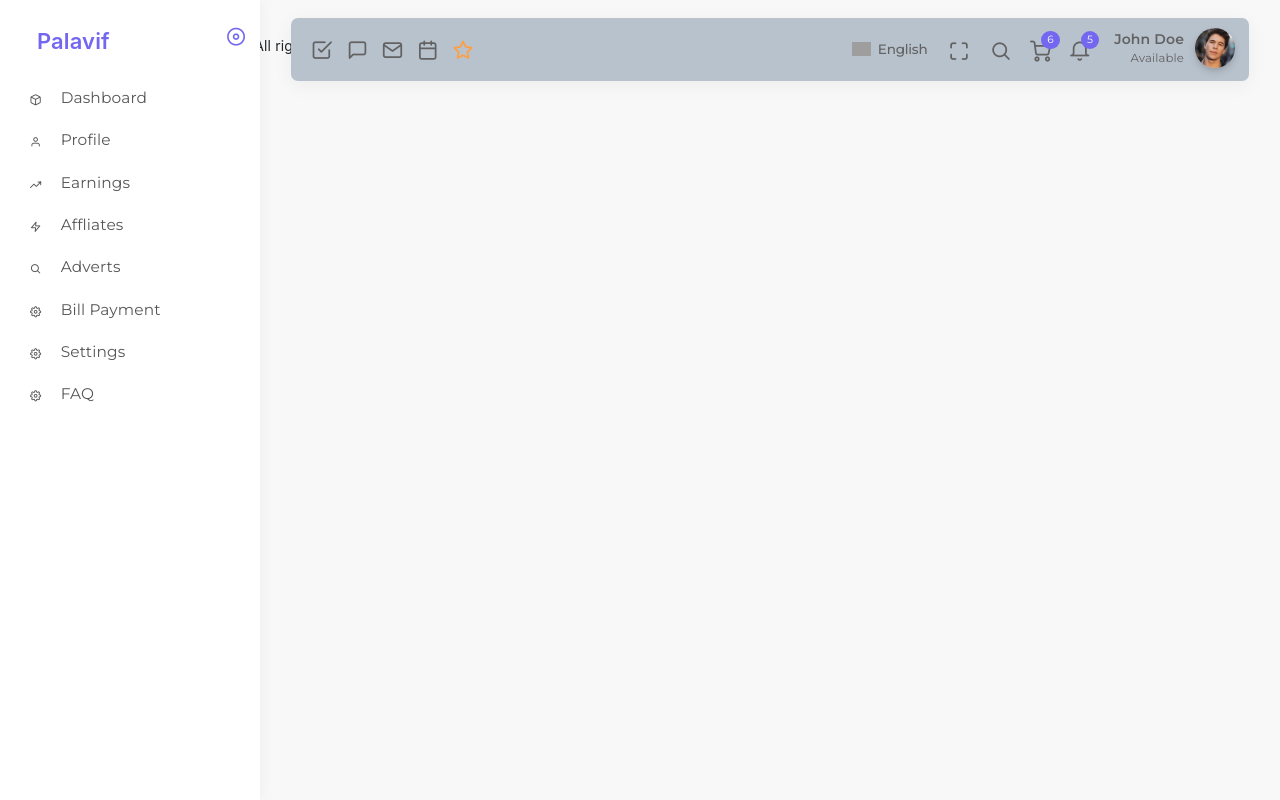
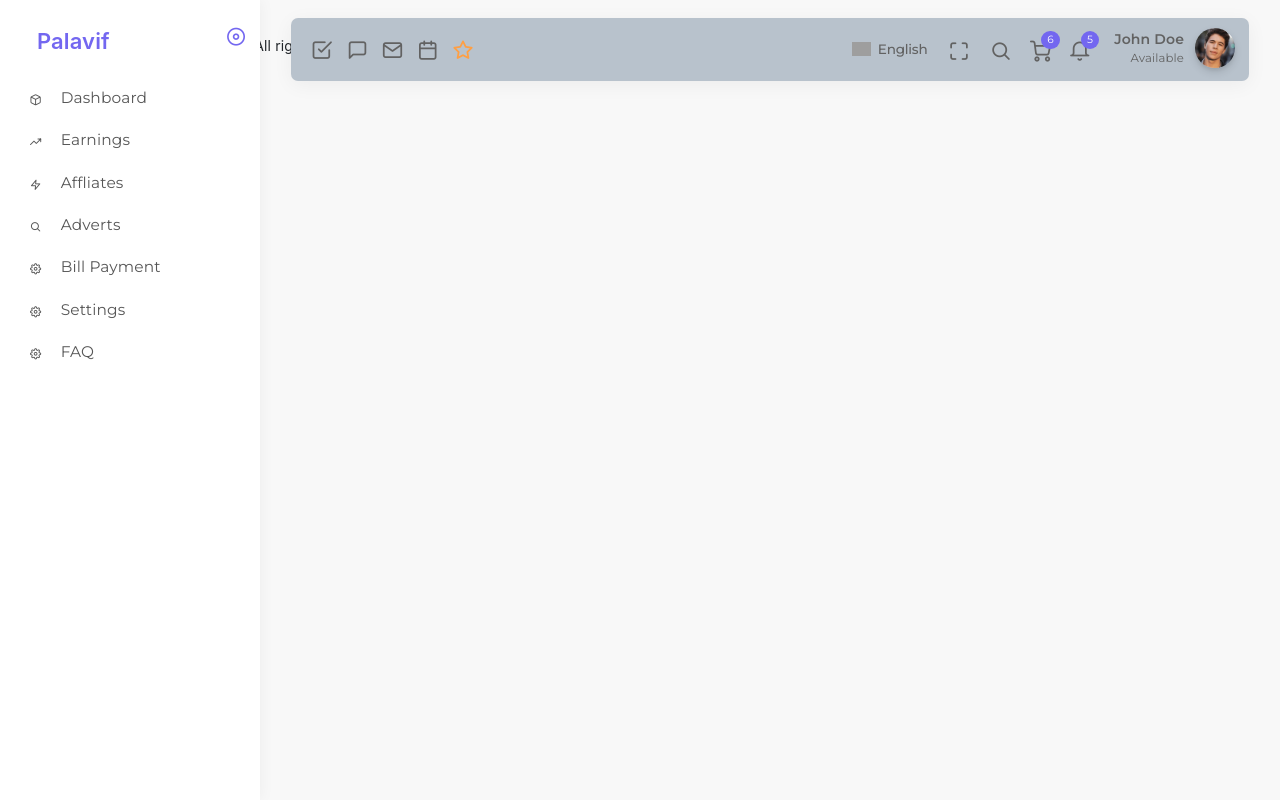
Before and after one commit to boiyelove/palavif, a Django app: page /adverts/ in a window 1280 px wide. Run offline with Django 3.2, Linux system fonts and the light colour scheme; some libraries are stand-ins or nearby versions; grey boxes are pictures that could not be loaded.

Commit message:
removed profile functionality for tautaulogy

```diff
--- a/accounts/urls.py
+++ b/accounts/urls.py
@@ -4,7 +4,6 @@ from . import views
 urlpatterns = [
 
 	path('account_settings/', views.AccountSettings.as_view(), name='account-settings'),
-	path('profile/', views.UserProfile.as_view(), name='account-profile'),
 	path('', views.Login.as_view(), name='login'),
 	path('register/', views.Register.as_view(), name='register'),
 	path('dashboard/',views.Dashboard.as_view(), name='dashboard'),
--- a/accounts/views.py
+++ b/accounts/views.py
@@ -27,9 +27,6 @@ class CompleteRegistration(FormView):
 class AccountSettings(TemplateView):
 	template_name = 'account_settings.html'
 
-class UserProfile(TemplateView):
-	template_name = 'profile.html'
-
 class Login(TemplateView):
 	template_name = 'account/login.html'
 
--- a/templates/sidenav.html
+++ b/templates/sidenav.html
@@ -17,8 +17,6 @@
 
                 <li class=" nav-item"><a href="{% url 'dashboard' %}"><i class="feather icon-box"></i><span class="menu-title" data-i18n="Profile">Dashboard</span></a>
                 </li>
-                <li class="nav-item"><a href="{% url 'account-profile' %}"><i class="feather icon-user icon-user"></i><span class="menu-title" data-i18n="Account Settings">Profile</span></a>
-                </li>
                 <li class=" nav-item"><a href="{% url 'earnings' %}"><i class="feather icon-trending-up"></i><span class="menu-title" data-i18n="Earnings">Earnings</span></a>
                 </li>
                 <li class=" nav-item"><a href="{% url 'affliates' %}"><i class="feather icon-zap"></i><span class="menu-title" data-i18n="Affliates">Affliates</span></a>
```
Also changed, not shown: templates/profile.html (deleted, +0 -8 lines).
